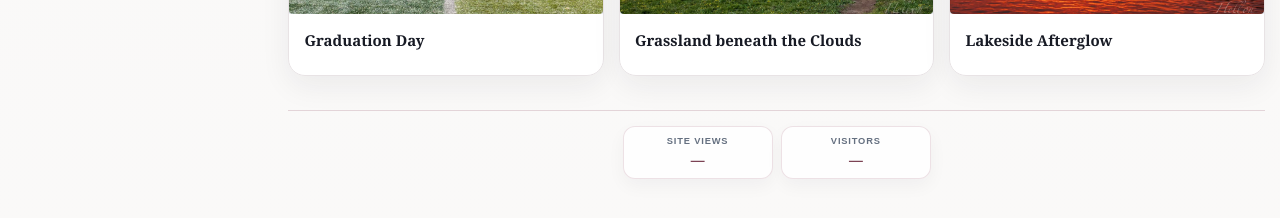
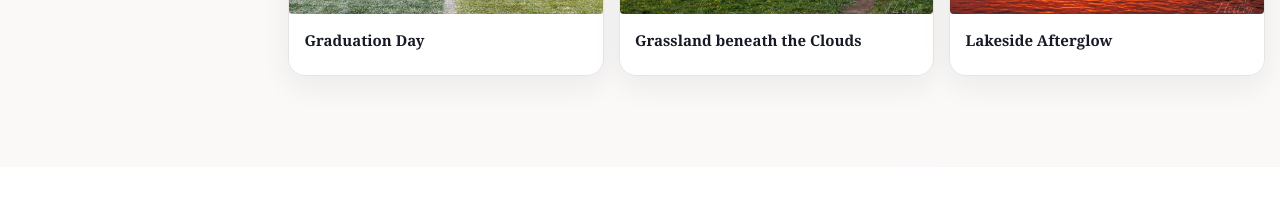
Before and after one commit to Hailong-Zou/Hailong-Zou.github.io, a Jekyll site: the page built from _pages/about.md, in a window 1280 px wide and 1400 px high, scrolled down 4069 px. Shown: the part 1126-1344 px from the top of the window. Built offline with Jekyll 4.4.1, drawn with Linux system fonts in a browser that asks for light colours; some web fonts are replaced; comment, search, counter and statistics services are not loaded; after the commit the page ends 5362 px from its top, so only the background shows below that.

Commit message:
Remove homepage visitor statistics

```diff
--- a/_includes/scripts.html
+++ b/_includes/scripts.html
@@ -1,5 +1,4 @@
 <script src="/assets/js/main.min.js"></script>
-<script defer src="https://cdn.busuanzi.cc/busuanzi/3.6.9/busuanzi.min.js"></script>
 
 <script>
   (function () {
@@ -98,10 +97,7 @@
         "photography.3.title": "云下草原",
         "photography.3.alt": "蓝天下的草原与小径",
         "photography.4.title": "湖畔余晖",
-        "photography.4.alt": "湖面映照晚霞与远处的建筑剪影",
-        "visitor.label": "访客信息",
-        "visitor.views": "总访问量",
-        "visitor.visitors": "访客数"
+        "photography.4.alt": "湖面映照晚霞与远处的建筑剪影"
       }
     };
 
--- a/_pages/about.md
+++ b/_pages/about.md
@@ -260,16 +260,3 @@ Zihao Zheng, Zhihao Mao, Xingyue Zhou, Jiayu Chen, Maoliang Li, Xinhao Sun, **Ha
     <figcaption><strong data-i18n="photography.4.title">Lakeside Afterglow</strong></figcaption>
   </figure>
 </div>
-
-<footer class="visitor-footer" aria-label="Visitor information" data-i18n-aria-label="visitor.label">
-  <div class="visitor-footer__stats">
-    <div class="visitor-stat">
-      <span class="visitor-stat__label" data-i18n="visitor.views">Site Views</span>
-      <strong id="busuanzi_site_pv" aria-live="polite">—</strong>
-    </div>
-    <div class="visitor-stat">
-      <span class="visitor-stat__label" data-i18n="visitor.visitors">Visitors</span>
-      <strong id="busuanzi_site_uv" aria-live="polite">—</strong>
-    </div>
-  </div>
-</footer>
--- a/assets/css/main.scss
+++ b/assets/css/main.scss
@@ -879,47 +879,6 @@ html[lang="zh-CN"] .page__content > h3 {
     font-family: Georgia, serif;
 }
 
-.visitor-footer {
-    margin-top: 2.25rem;
-    padding: 1rem 0 .25rem;
-    border-top: 1px solid rgba(112, 22, 52, .16);
-    color: var(--hz-muted);
-}
-
-.visitor-footer__stats {
-    display: grid;
-    grid-template-columns: repeat(2, minmax(0, 10rem));
-    justify-content: center;
-    gap: .55rem;
-}
-
-.visitor-stat {
-    display: grid;
-    padding: .62rem .85rem;
-    border: 1px solid rgba(112, 22, 52, .12);
-    border-radius: 12px;
-    background: rgba(255, 255, 255, .76);
-    box-shadow: 0 7px 18px rgba(21, 27, 38, .045);
-    text-align: center;
-}
-
-.visitor-stat__label {
-    color: var(--hz-muted);
-    font-size: .62rem;
-    font-weight: 800;
-    letter-spacing: .09em;
-    line-height: 1.25;
-    text-transform: uppercase;
-}
-
-.visitor-stat strong {
-    margin-top: .18rem;
-    color: var(--hz-accent-deep);
-    font-family: Georgia, serif;
-    font-size: .92rem;
-    line-height: 1.3;
-}
-
 @media (min-width: 925px) {
     #main {
         display: grid;
@@ -1106,10 +1065,6 @@ html[lang="zh-CN"] .page__content > h3 {
 }
 
 @media (max-width: 520px) {
-    .visitor-footer__stats {
-        grid-template-columns: repeat(2, minmax(0, 1fr));
-    }
-
     .profile_box {
         grid-template-columns: 82px minmax(0, 1fr);
         padding: .9rem;
```
